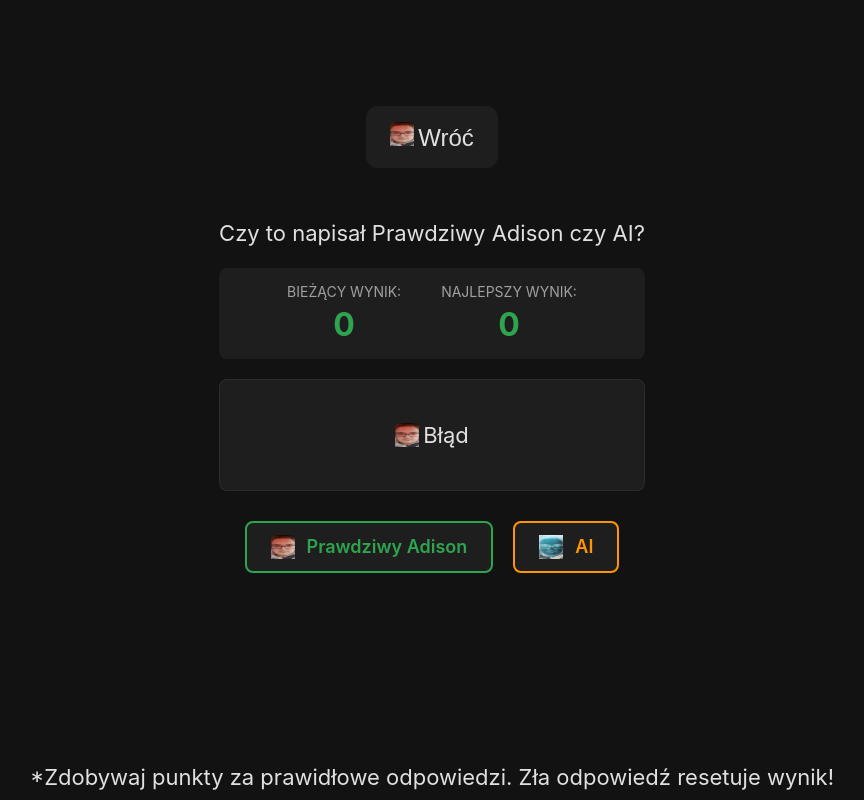
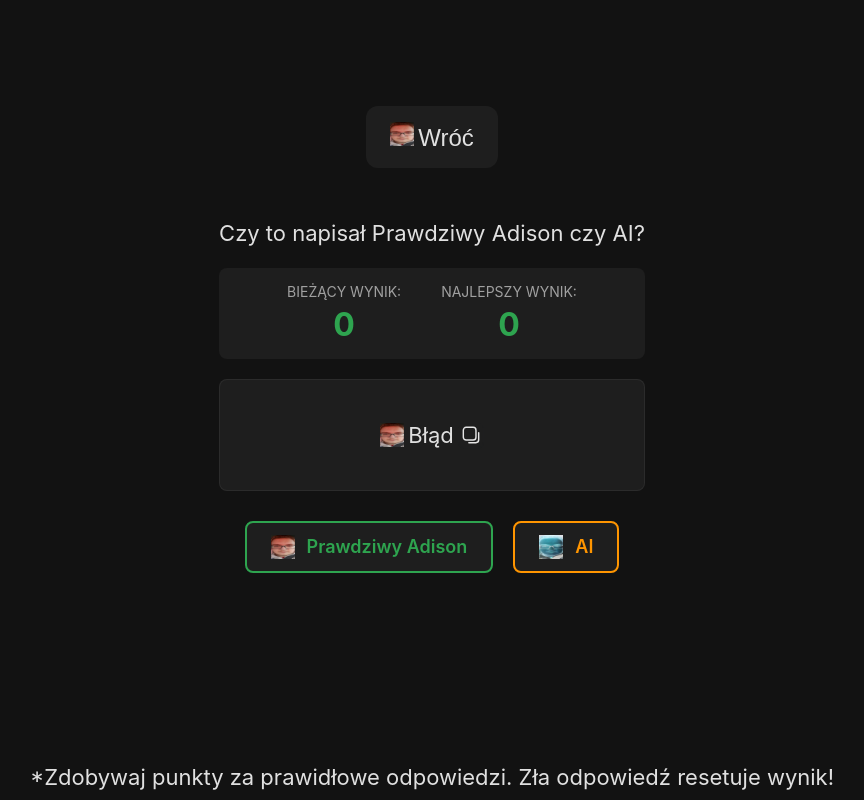
Before and after one commit to WeTi12/AdiMessageGenerator, a plain HTML site: page guess.html in a window 1280 px wide. Shown: the whole page, without its empty margins (208-1072 px from the left). Drawn offline with Linux system fonts and the light colour scheme; no server answers.

Commit message:
Kopiowanie w zgADIwance

```diff
--- a/guess-game.js
+++ b/guess-game.js
@@ -151,3 +151,15 @@ function showSnackbar() {
 function goBack() {
   window.location.href = "index.html";
 }
+
+function copyGuessToClipboard() {
+  var copyText = ":adi: ";
+  var printText = '<span><img src="img/adison.png" alt="adi" class="image-adi">';
+  copyText += document.getElementById("guessMessage").innerHTML;
+  printText += document.getElementById("guessMessage").innerHTML;
+  printText += "</span>";
+
+  navigator.clipboard.writeText(copyText);
+
+  snackbarShowMessage("<div>Skopiowano: " + printText + "</div>");
+}
--- a/guess.html
+++ b/guess.html
@@ -36,6 +36,9 @@
       <div class="quote" id="guessQuote">
         <img src="img/adison.png" alt=":adi:" class="image-adi" />
         <p id="guessMessage">Loading...</p>
+        <div class="copy-to-clipboard" onclick="copyGuessToClipboard()">
+          <img src="img/copy.svg" alt="copy-to-clipboard" class="image-copy" />
+        </div>
       </div>
 
       <div class="guess-buttons">
```
